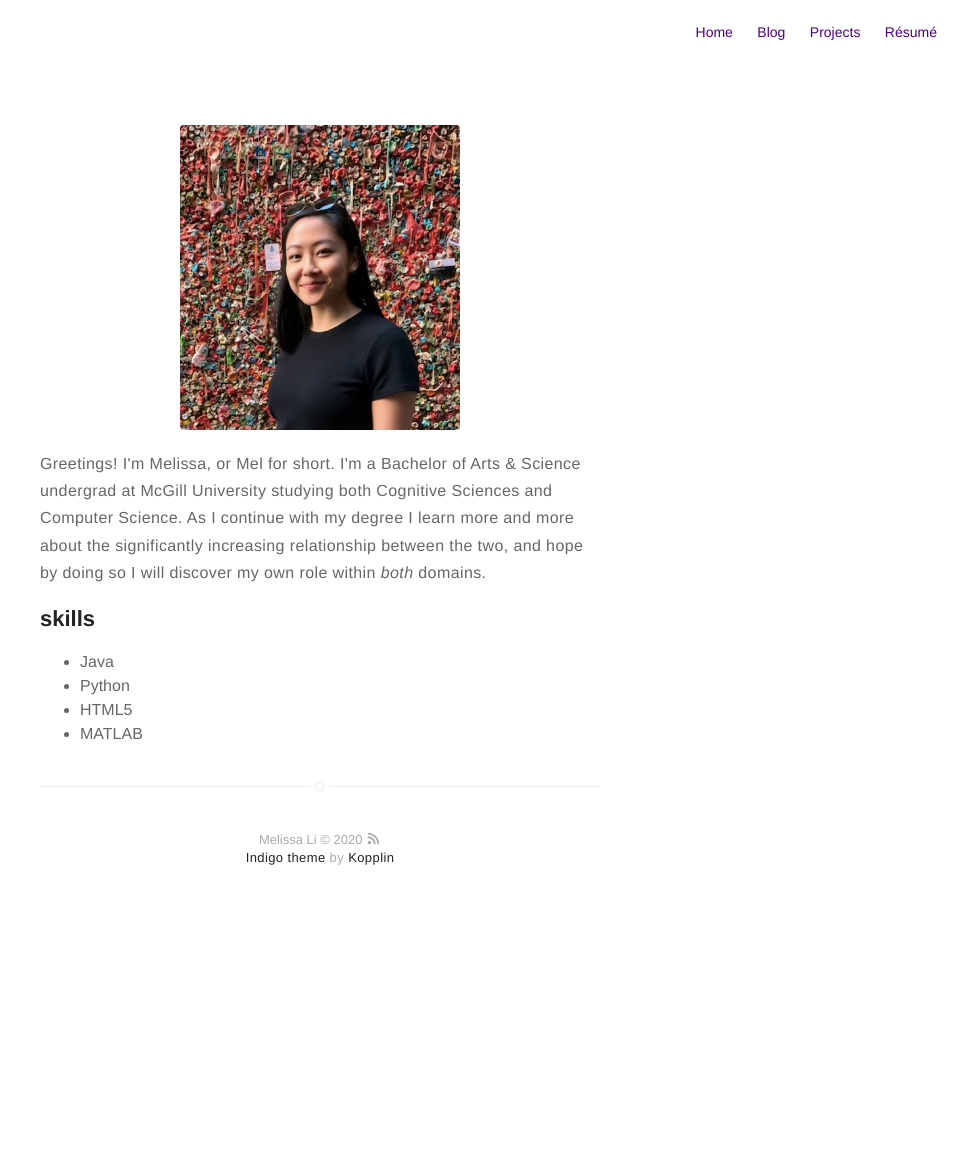
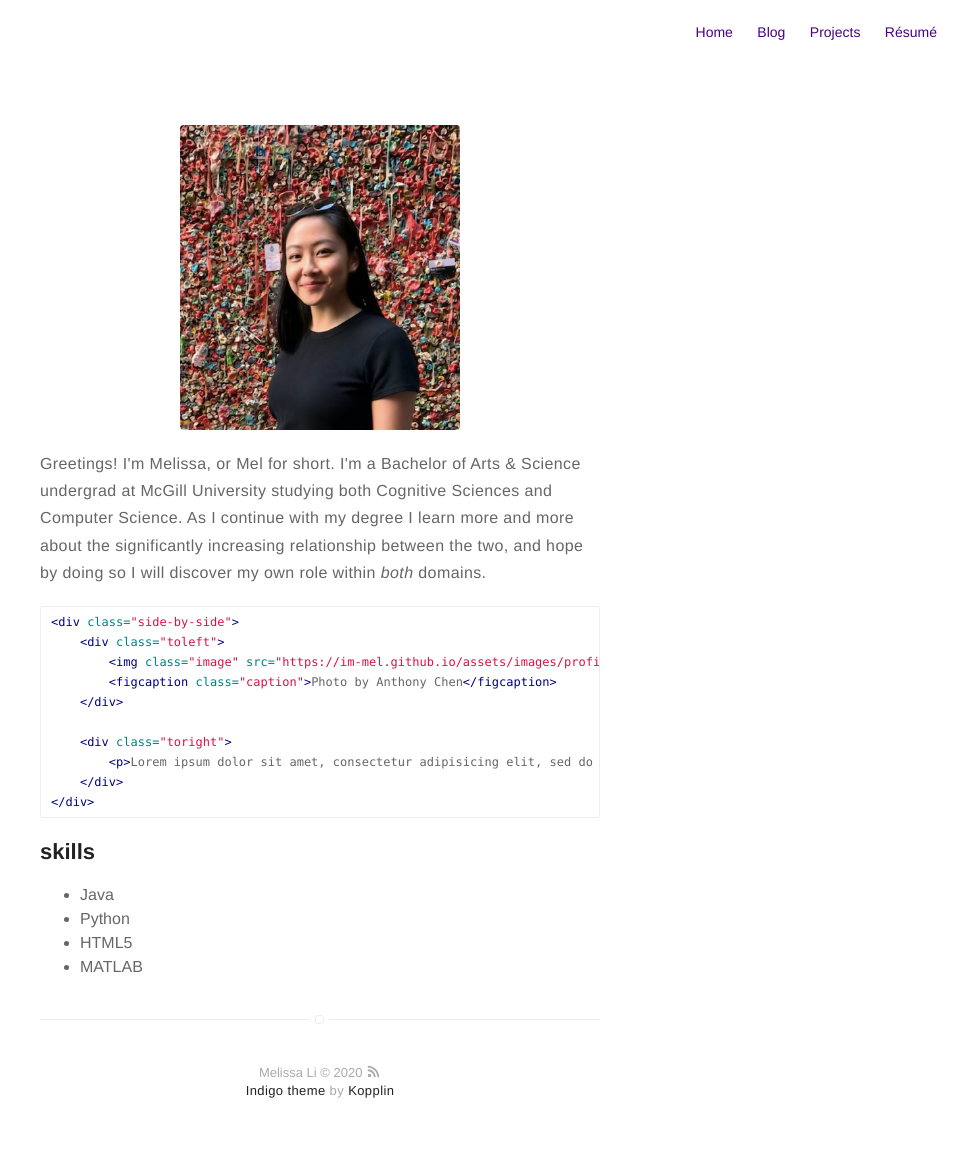
Before and after one commit to im-mel/im-mel.github.io, a Jekyll site: the page built from about.md, in a window 1280 px wide. Shown: the whole page, without its empty margins (320-1280 px from the left). Built offline with Jekyll 4.4.1, drawn with Linux system fonts in a browser that asks for light colours; before the commit the page ends 929 px from its top, so only the background shows below that.

Commit message:
Update about.md

```diff
--- a/about.md
+++ b/about.md
@@ -6,6 +6,18 @@ layout: page
 
 <p>Greetings! I'm Melissa, or Mel for short. I'm a Bachelor of Arts & Science undergrad at McGill University studying both Cognitive Sciences and Computer Science. As I continue with my degree I learn more and more about the significantly increasing relationship between the two, and hope by doing so I will discover my own role within <em>both</em> domains.</p>
 
+{% highlight html %}
+<div class="side-by-side">
+    <div class="toleft">
+        <img class="image" src="{{ site.url }}/{{ site.picture }}" alt="Alt Text">
+        <figcaption class="caption">Photo by Anthony Chen</figcaption>
+    </div>
+
+    <div class="toright">
+        <p>Lorem ipsum dolor sit amet, consectetur adipisicing elit, sed do eiusmod tempor incididunt ut labore et dolore magna aliqua. Ut enim ad minim veniam, quis nostrud exercitation ullamco laboris nisi ut aliquip ex ea commodo consequat. Duis aute irure dolor in reprehenderit in voluptate velit esse cillum dolore eu fugiat nulla pariatur. Excepteur sint occaecat cupidatat non proident, sunt in culpa qui officia deserunt mollit anim id est laborum.</p>
+    </div>
+</div>
+{% endhighlight %}
 
 
 <h2>skills</h2>
```
